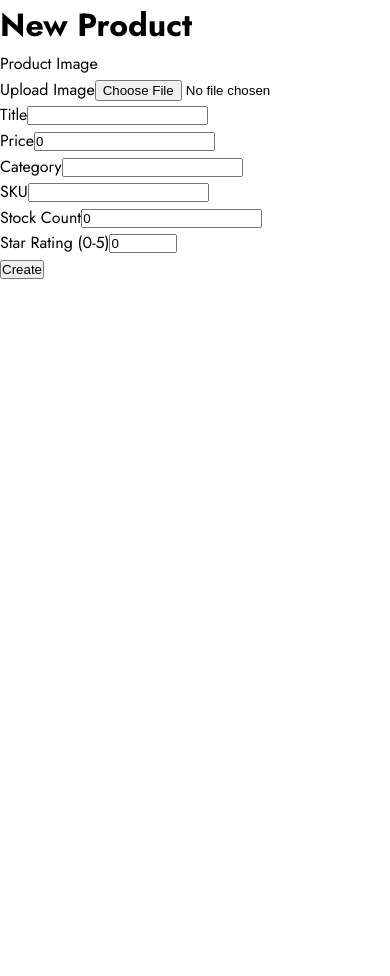
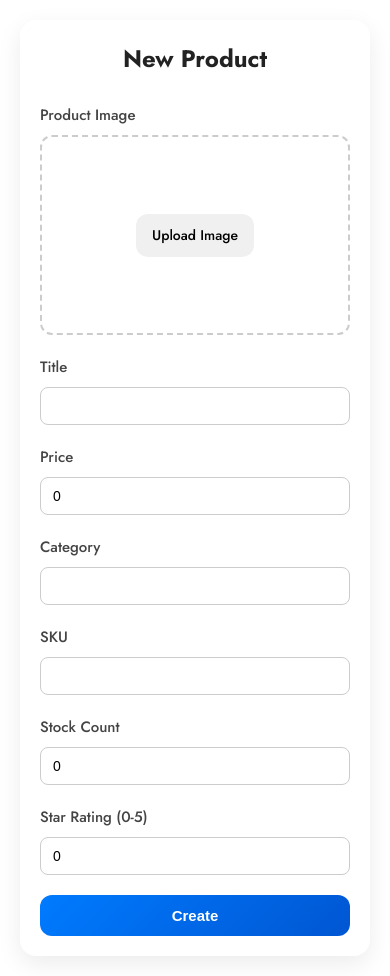
Before and after one commit to ayoubakbartabar/FastFood-Admin-Panel-project, a React (Vite) app: page /new-product in a window 390 px wide. Before the commit the page ends 844 px from the top, so only its background shows below. Built offline with nearby package versions, Linux system fonts and the light colour scheme; the HTML template or start-up script is replaced by a standard one.

Commit message:
Update NewProductPage.css : set styles

```diff
--- a/src/pages/NewProductPage/NewProductPage.css
+++ b/src/pages/NewProductPage/NewProductPage.css
@@ -0,0 +1,176 @@
+/* Main container for the new product form */
+.new-product-container {
+    max-width: 600px;
+    margin: 40px auto;
+    padding: 30px;
+    border-radius: 16px;
+    box-shadow: 0 8px 24px rgba(0, 0, 0, 0.08);
+    background-color: #fff;
+    display: flex;
+    flex-direction: column;
+    gap: 25px;
+    transition: all 0.3s ease;
+}
+
+/* Page title */
+.new-product-title {
+    text-align: center;
+    font-size: 28px;
+    font-weight: 700;
+    color: #222;
+}
+
+/* Form container */
+.new-product-form {
+    display: flex;
+    flex-direction: column;
+    gap: 20px;
+}
+
+/* Form group: label + input */
+.new-product-group {
+    display: flex;
+    flex-direction: column;
+    gap: 8px;
+}
+
+/* Form label */
+.new-product-label {
+    font-weight: 500;
+    color: #444;
+    font-size: 15px;
+}
+
+/* Input fields */
+.new-product-input {
+    padding: 10px 12px;
+    border: 1px solid #ccc;
+    border-radius: 8px;
+    font-size: 14px;
+    outline: none;
+    transition: border-color 0.25s, box-shadow 0.25s;
+}
+
+.new-product-input:focus {
+    border-color: #007bff;
+    box-shadow: 0 0 0 3px rgba(0, 123, 255, 0.15);
+}
+
+/* Error messages */
+.new-product-error {
+    color: #e74c3c;
+    font-size: 13px;
+}
+
+/* Submit button */
+.new-product-btn {
+    padding: 12px 18px;
+    font-size: 16px;
+    font-weight: 600;
+    color: #fff;
+    background: linear-gradient(135deg, #007bff, #0056d2);
+    border: none;
+    border-radius: 12px;
+    cursor: pointer;
+    transition: all 0.25s;
+}
+
+.new-product-btn:hover {
+    transform: translateY(-2px);
+    box-shadow: 0 6px 20px rgba(0, 123, 255, 0.25);
+}
+
+/* Image upload & preview box */
+.new-product-image-wrapper {
+    position: relative;
+    width: 100%;
+    height: 250px;
+    border: 2px dashed #ccc;
+    border-radius: 12px;
+    display: flex;
+    justify-content: center;
+    align-items: center;
+    overflow: hidden;
+}
+
+/* Preview image */
+.new-product-preview {
+    width: 100%;
+    height: 100%;
+    object-fit: contain;
+    border-radius: 12px;
+}
+
+/* Remove image button */
+.new-product-remove-btn {
+    position: absolute;
+    top: 8px;
+    right: 8px;
+    padding: 6px 10px;
+    background-color: #e74c3c;
+    color: #fff;
+    border: none;
+    border-radius: 8px;
+    cursor: pointer;
+    font-size: 12px;
+    font-weight: 500;
+    transition: background-color 0.2s;
+}
+
+.new-product-remove-btn:hover {
+    background-color: #c0392b;
+}
+
+/* Upload button */
+.new-product-upload-btn {
+    display: inline-block;
+    padding: 10px 16px;
+    background-color: #f0f0f0;
+    border-radius: 12px;
+    cursor: pointer;
+    font-size: 14px;
+    font-weight: 500;
+    transition: background-color 0.25s;
+}
+
+.new-product-upload-btn:hover {
+    background-color: #e0e0e0;
+}
+
+.new-product-upload-btn input {
+    display: none;
+}
+
+/* Responsive */
+@media (max-width: 1024px) {
+    .new-product-container {
+        padding: 25px;
+    }
+
+    .new-product-title {
+        font-size: 26px;
+    }
+
+    .new-product-btn {
+        font-size: 15px;
+    }
+}
+
+@media (max-width: 768px) {
+    .new-product-container {
+        margin: 20px;
+        padding: 20px;
+    }
+
+    .new-product-title {
+        font-size: 24px;
+    }
+
+    .new-product-btn {
+        width: 100%;
+    }
+
+    .new-product-image-wrapper {
+        height: 200px;
+    }
+}
```
